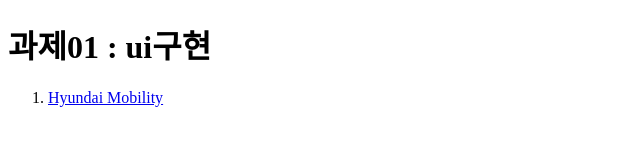
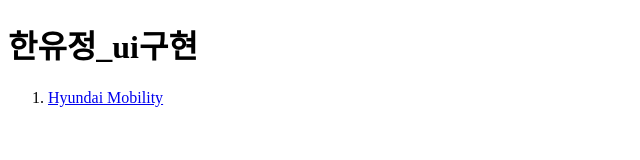
Before and after one commit to emilyyujeong/portfolio01, a plain HTML site: page index.html in a window 1280 px wide. Shown: the whole page, without its empty margins (0-640 px from the left). Drawn offline with Linux system fonts and the light colour scheme.

Commit message:
Add files via upload

```diff
--- a/index.html
+++ b/index.html
@@ -11,7 +11,7 @@
 <body>
 
     <body>
-        <h1>과제01 : ui구현</h1>
+        <h1>한유정_ui구현</h1>
         <ol>
             <li>
                 <a href="hyundaimotors.html">Hyundai Mobility</a>
```
